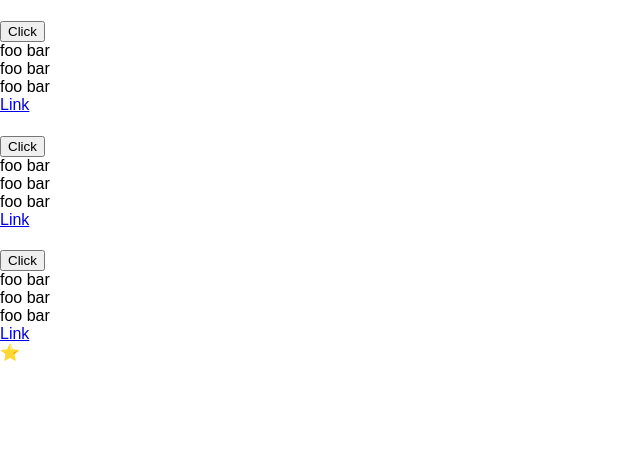
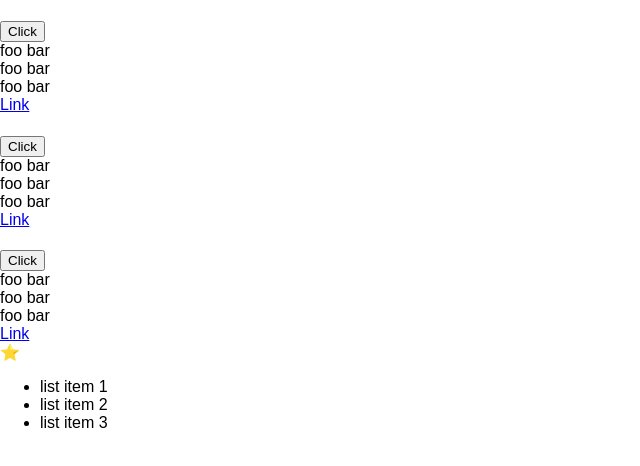
Before and after one commit to mrseanbaines/enzyme-docs, a React (Create React App) app: page / in a window 1280 px wide. Shown: the top 466 px of the page, without its empty margins (0-640 px from the left). Built offline with nearby package versions, Linux system fonts and the light colour scheme.

Commit message:
Find elements with `.childAt()`

```diff
--- a/src/App.js
+++ b/src/App.js
@@ -10,6 +10,11 @@ class App extends Component {
         <Foo foo="baz" />
         <span role="img" aria-label="star icon" className="icon-star">⭐️</span>
         {this.props.children}
+        <ul>
+          <li>list item 1</li>
+          <li>list item 2</li>
+          <li>list item 3</li>
+        </ul>
       </Fragment>
     );
   }
```
Also changed, not shown: 1 other file (tests, documents, lock files or other folders).
